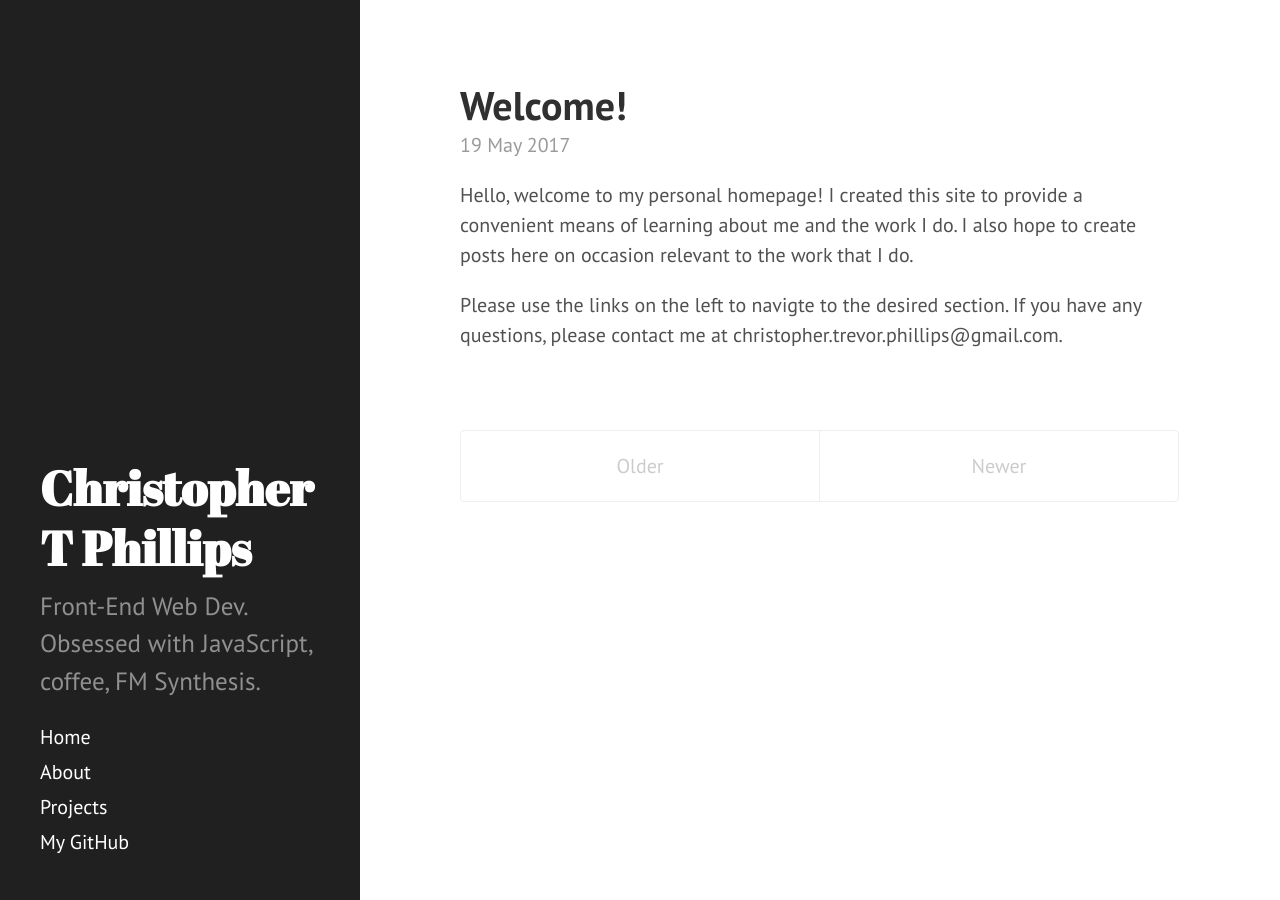
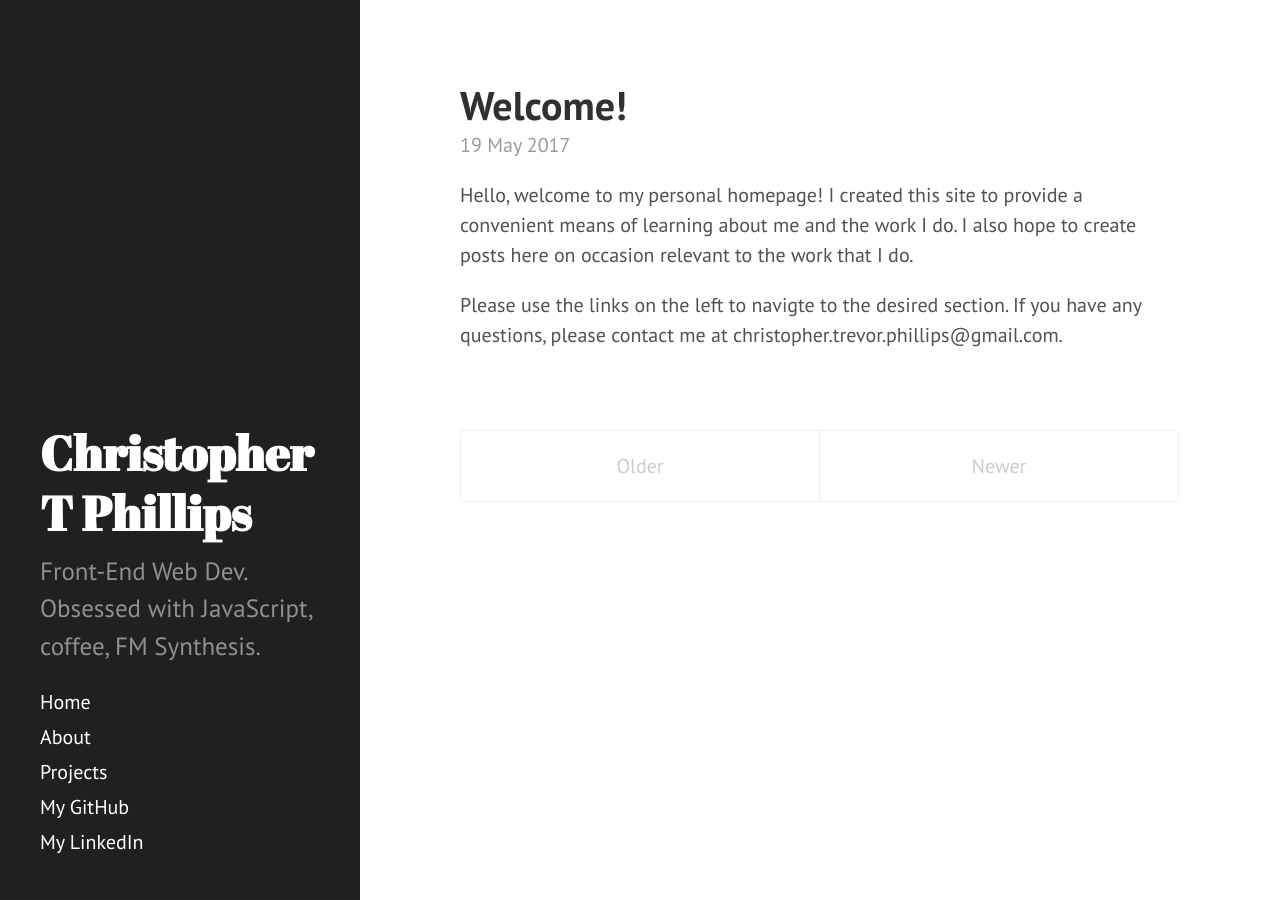
Before and after one commit to christophertphillips/christophertphillips.github.io, a Jekyll site: the page built from index.html, in a window 1280 px wide. Built offline with Jekyll 4.4.1, drawn with Linux system fonts in a browser that asks for light colours; the list of posts is cut into pages by our own code.

Commit message:
Add LinkedIn to sidebar

```diff
--- a/_includes/sidebar.html
+++ b/_includes/sidebar.html
@@ -26,7 +26,9 @@
         {% endif %}
       {% endfor %}
 
+      <!--<hr style="margin-top: 7px !important; margin-bottom: 7px !important; width: 150px">-->
       <a class="sidebar-nav-item" href="{{ site.github.repo }}">My GitHub</a>
+      <a class="sidebar-nav-item" href="https://www.linkedin.com/in/ctphillips2/">My LinkedIn</a>
     </nav>
 
     <!--<p>&copy; {{ site.time | date: '%Y' }}. All rights reserved.</p>-->
```
